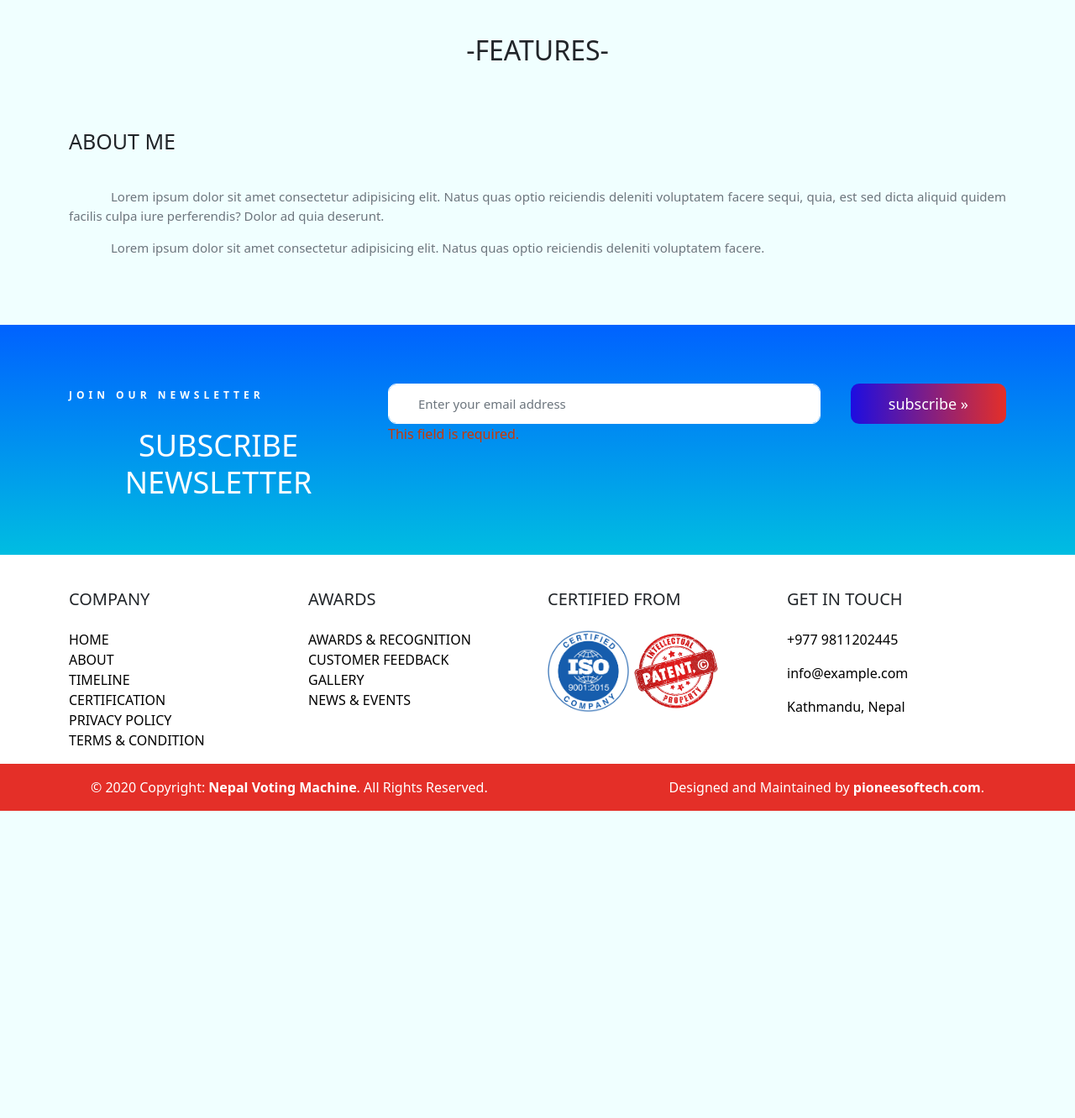
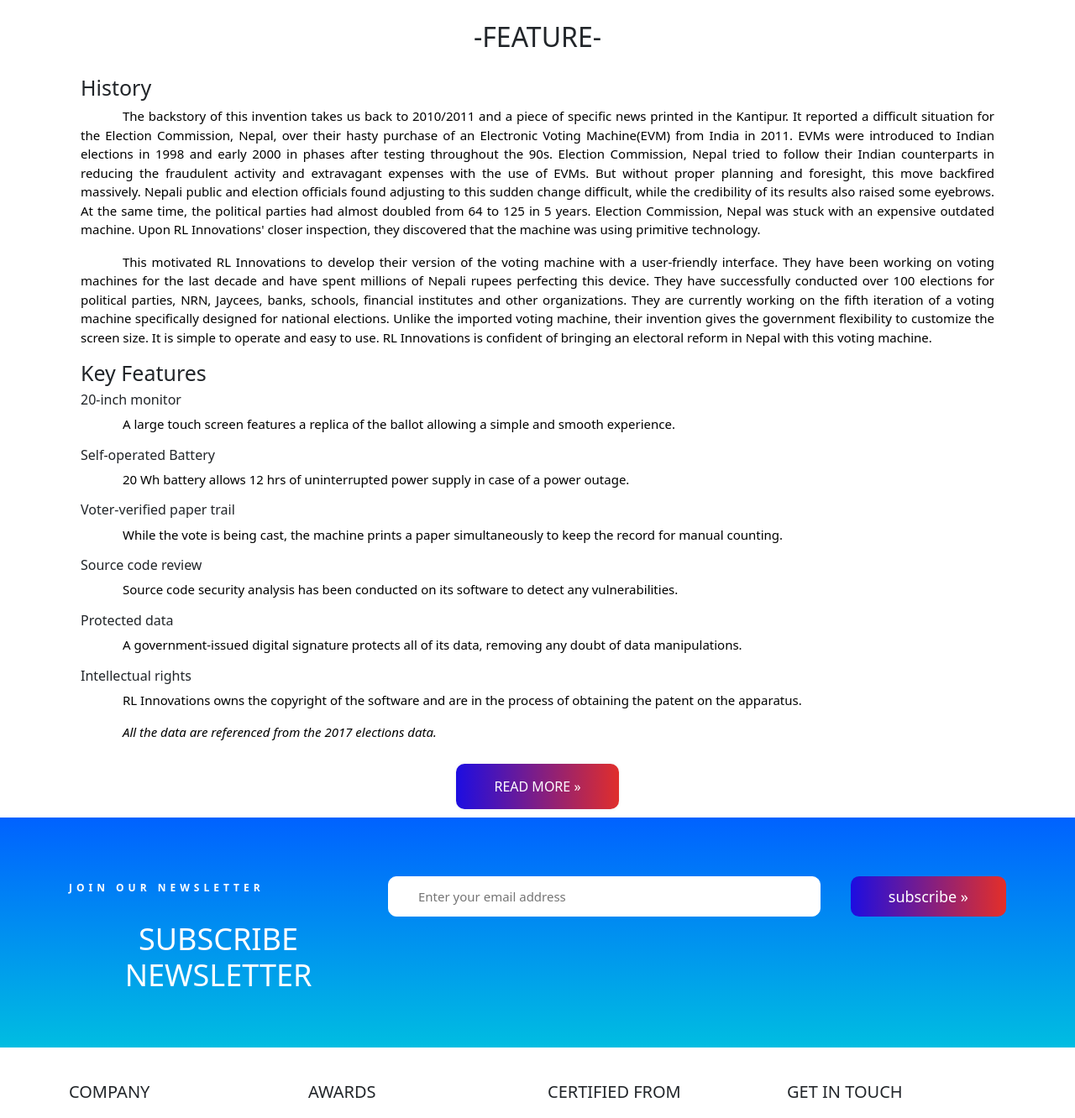
Before and after one commit to rajendrashahu/npvoting, a PHP site: page /feature in a window 1280 px wide. Shown: the part 88-1420 px from the top of the page at 84% size. Before the commit the page ends 1054 px from the top, so only its background shows below. Run offline with PHP 8.4, Linux system fonts and the light colour scheme; some libraries are stand-ins or nearby versions.

Commit message:
features updated

```diff
--- a/css/style.css
+++ b/css/style.css
@@ -164,6 +164,13 @@ p {
 }
 
 
+/*Features Section*/
+
+.feature-section {
+    margin-left: 6em;
+    margin-right: 6em;
+}
+
 /* Device list*/
 
 .card-img,
--- a/includes/newsletter_subscription.php
+++ b/includes/newsletter_subscription.php
@@ -9,13 +9,13 @@
 						<h2>subscribe newsletter</h2>
 					</div>
 				</div>
+
 				<div class="col-md-8">
 					<div class="subscribe-wrapper subscribe2-wrapper mb-15">
 						<div class="subscribe-form">
-							<form action="#" method="POST" id="subscribe_form" onclick="return checkSubscribe()">
+							<form class="needs-validation" action="#" method="POST" id="subscribe_form" onclick="return checkSubscribe()">
 								<button type="submit" name="btn_subscribe">subscribe &raquo;</button>
-								<input class="form-control" type="email" name="subscribe" id="subscribe" placeholder="Enter your email address" required>
-								<label id="subscribe-error" class="error" for="subscribe" style="color:#cd3700">This field is required.</label>
+								<input type="email" name="subscribe" id="subscribe" placeholder="Enter your email address" required>
 							</form>
 						</div>
 					</div>
--- a/pages/feature/index.php
+++ b/pages/feature/index.php
@@ -1,26 +1,54 @@
-<div class="award-section" style="background-color: #F0FFFF; padding: 1em;">
-    <h2>-Features-</h2>
-    <section id="about-section" class="pt-5 pb-5">
-        <div class="container wrapabout">
-            <div class="red"></div>
-            <div class="row">
-                <div class="col-lg-12 justify-content-left d-flex mb-5 mb-lg-0">
-                    <div class="blockabout">
-                        <div class="blockabout-inner text-center text-sm-start">
-                            <div class="title-big pb-3 mb-3">
-                                <h3>ABOUT ME</h3>
-                            </div>
-                            <p class="description-p text-muted pe-0 pe-lg-0">
-                                Lorem ipsum dolor sit amet consectetur adipisicing elit. Natus quas optio reiciendis deleniti voluptatem facere sequi, quia, est sed dicta aliquid quidem facilis culpa iure perferendis? Dolor ad quia deserunt.
-                            </p>
-                            <p class="description-p text-muted pe-0 pe-lg-0">Lorem ipsum dolor sit amet consectetur adipisicing elit. Natus quas optio reiciendis deleniti voluptatem facere.</p>
+<div class="feature-section">
+    <h2>-feature-</h2>
+    <div>
+        <div>
+            <h3>History</h3>
+            <p>
+                The backstory of this invention takes us back to 2010/2011 and a piece of specific news printed in the Kantipur. It reported a difficult situation for the Election Commission, Nepal, over their hasty purchase of an Electronic Voting Machine(EVM) from India in 2011. EVMs were introduced to Indian elections in 1998 and early 2000 in phases after testing throughout the 90s. Election Commission, Nepal tried to follow their Indian counterparts in reducing the fraudulent activity and extravagant expenses with the use of EVMs. But without proper planning and foresight, this move backfired massively. Nepali public and election officials found adjusting to this sudden change difficult, while the credibility of its results also raised some eyebrows. At the same time, the political parties had almost doubled from 64 to 125 in 5 years. Election Commission, Nepal was stuck with an expensive outdated machine. Upon RL Innovations' closer inspection, they discovered that the machine was using primitive technology.
+            </p>
+            <p>
+                This motivated RL Innovations to develop their version of the voting machine with a user-friendly interface. They have been working on voting machines for the last decade and have spent millions of Nepali rupees perfecting this device. They have successfully conducted over 100 elections for political parties, NRN, Jaycees, banks, schools, financial institutes and other organizations. They are currently working on the fifth iteration of a voting machine specifically designed for national elections. Unlike the imported voting machine, their invention gives the government flexibility to customize the screen size. It is simple to operate and easy to use. RL Innovations is confident of bringing an electoral reform in Nepal with this voting machine.
+            </p>
+        </div>
 
-                        </div>
-                    </div>
-                </div>
+        <div>
+            <h3>Key Features</h3>
+            <div>
+                <h6>20-inch monitor </h6>
+                <p>A large touch screen features a replica of the ballot allowing a simple and smooth experience.</p>
+            </div>
 
+            <div>
+                <h6>Self-operated Battery</h6>
+                <p>20 Wh battery allows 12 hrs of uninterrupted power supply in case of a power outage.</p>
+            </div>
+
+            <div>
+                <h6>Voter-verified paper trail</h6>
+                <p>While the vote is being cast, the machine prints a paper simultaneously to keep the record for manual counting.</p>
+            </div>
+
+            <div>
+                <h6>Source code review</h6>
+                <p>Source code security analysis has been conducted on its software to detect any vulnerabilities.</p>
+            </div>
+
+            <div>
+                <h6>Protected data</h6>
+                <p>A government-issued digital signature protects all of its data, removing any doubt of data manipulations.</p>
+            </div>
+
+            <div>
+                <h6>Intellectual rights</h6>
+                <p>RL Innovations owns the copyright of the software and are in the process of obtaining the patent on the apparatus.</p>
+            </div>
+            <div>
+                <p> <i>All the data are referenced from the 2017 elections data.</i> </p>
             </div>
         </div>
-    </section>
 
+    </div>
+    <div class="readmore-btn">
+        <a href="about.php" class="next">READ MORE &raquo;</a>
+    </div>
 </div>
```
Also changed, not shown: other parts of css/style.css (+40 -4 lines), pages/contact/contact.php (+6 -5 lines).
